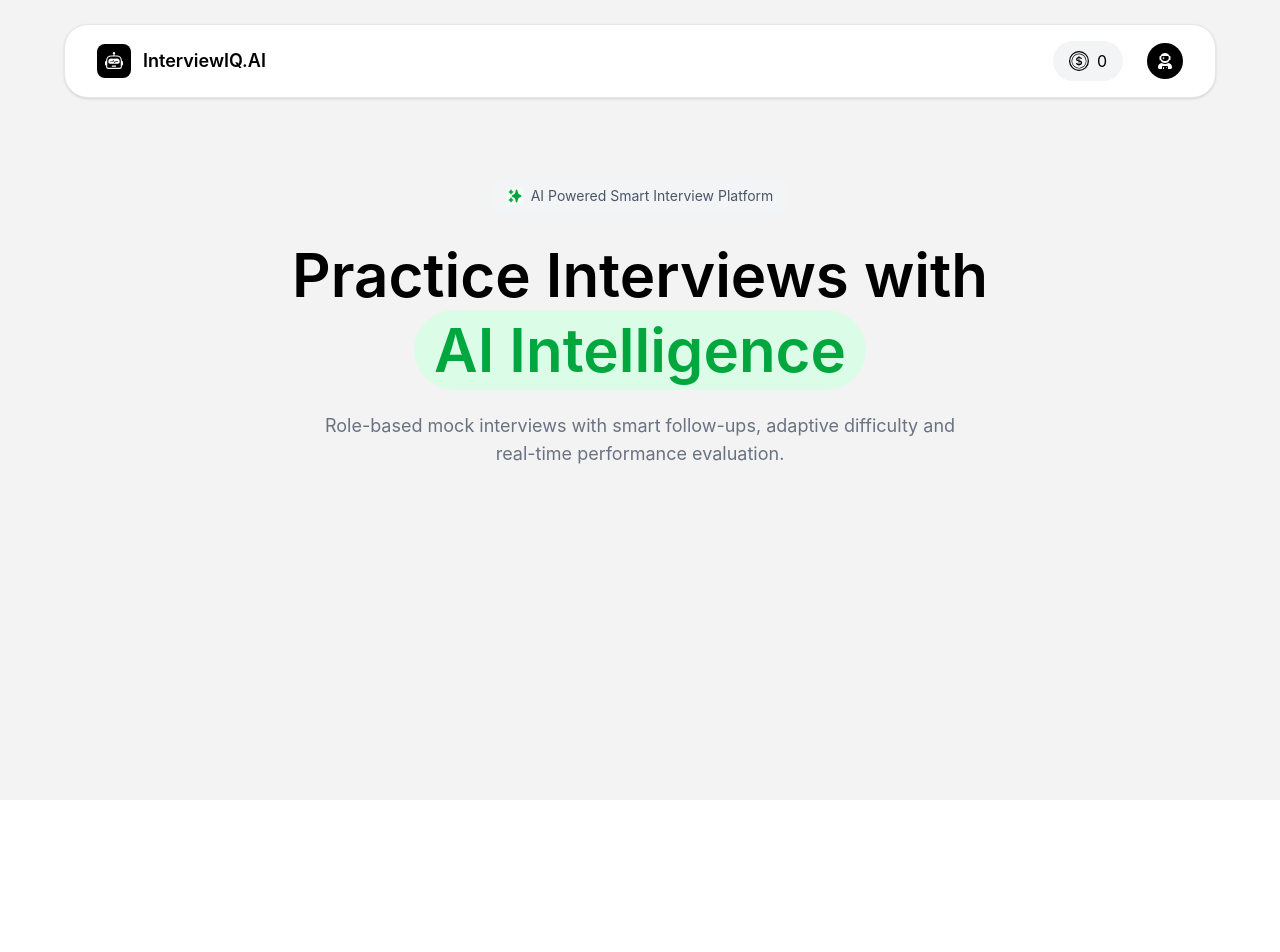
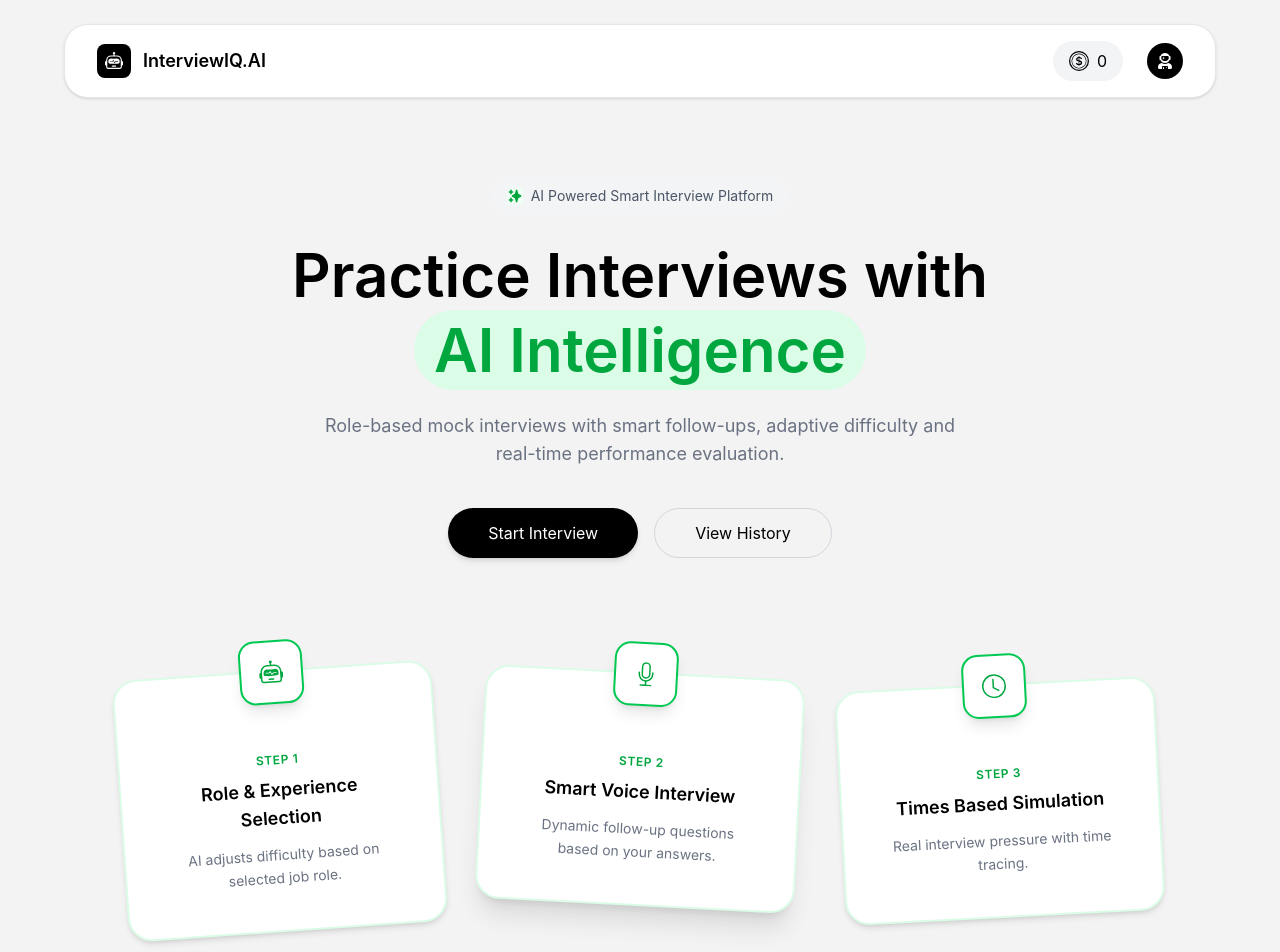
Before and after one commit to manishkumar179/Ai_InterView_Agent, a React (Vite) app in the folder InterviewIQ/client/: page / in a window 1280 px wide. Shown: the top 952 px of the page. Before the commit the page ends 800 px from the top, so only its background shows below. Built offline with nearby package versions, Linux system fonts and the light colour scheme; no server answers.

Commit message:
Designed Home page more

```diff
--- a/InterviewIQ/client/src/pages/Home.jsx
+++ b/InterviewIQ/client/src/pages/Home.jsx
@@ -1,4 +1,4 @@
-import React from "react";
+import React, { useState } from "react";
 import Navbar from "../components/Navbar";
 import { useSelector } from "react-redux";
 import { motion } from "motion/react";
@@ -11,9 +11,22 @@ import {
 } from "react-icons/bs";
 
 import { HiSparkles } from "react-icons/hi";
+import { useNavigate } from "react-router-dom";
+import AuthModel from "../components/AuthModel";
+import evalImg from "../assets/ai-ans.png";
+import hrImg from "../assets/HR.png";
+import techImg from "../assets/tech.png";
+import creditImg from "../assets/credit.png";
+import confidenceImg from "../assets/confi.png";
+import resumeImg from "../assets/resume.png";
+import pdfImg from "../assets/pdf.png";
+import analyticsImg from "../assets/history.png";
 
 const Home = () => {
+  const navigate = useNavigate();
   const { userData } = useSelector((state) => state.user);
+  const [showAuth, setShowAuth] = useState(false);
+
   return (
     <div className="min-h-screen bg-[#f3f3f3] flex flex-col">
       <Navbar />
@@ -28,32 +41,139 @@ const Home = () => {
             AI Powered Smart Interview Platform
           </div>
         </div>
-        <div className=" text-center mb-28 " >
+
+        <div className=" text-center mb-28 ">
           <motion.h1
-            initial={{opacity:0 , y:30}}
-            animate={{opacity:1 , y:0}}
-            transition={{duration:0.6}}
-            className=" text-4xl md:text-6xl font-semibold leading-tight max-w-4xl mx-auto " >
+            initial={{ opacity: 0, y: 30 }}
+            animate={{ opacity: 1, y: 0 }}
+            transition={{ duration: 0.6 }}
+            className=" text-4xl md:text-6xl font-semibold leading-tight max-w-4xl mx-auto "
+          >
             Practice Interviews with
-
             <span className=" relative inline-block ">
-                <span className=" bg-green-100 text-green-600 px-5 py-1 rounded-full " >
+              <span className=" bg-green-100 text-green-600 px-5 py-1 rounded-full ">
                 AI Intelligence
               </span>
             </span>
           </motion.h1>
 
           <motion.p
-            initial={{opacity:0}}
-            animate={{opacity:1}}
-            transition={{duration:0.8}}
-            className=" text-gray-500 mt-6 max-w-2xl mx-auto text-lg ">
-              Role-based mock interviews with smart follow-ups,
-              adaptive difficulty and real-time performance
-              evaluation.
+            initial={{ opacity: 0 }}
+            animate={{ opacity: 1 }}
+            transition={{ duration: 0.8 }}
+            className=" text-gray-500 mt-6 max-w-2xl mx-auto text-lg "
+          >
+            Role-based mock interviews with smart follow-ups, adaptive
+            difficulty and real-time performance evaluation.
           </motion.p>
+
+          <div className=" flex flex-wrap justify-center gap-4 mt-10 ">
+            <motion.button
+              onClick={() => {
+                if (!userData) {
+                  setShowAuth(true);
+                  return;
+                }
+                navigate("/interview");
+              }}
+              whileHover={{ opacity: 0.9, scale: 1.03 }}
+              whileTap={{ opacity: 1, scale: 0.98 }}
+              className="bg-black text-white px-10 py-3 rounded-full hover:opacity-90 transition shadow-md  "
+            >
+              Start Interview
+            </motion.button>
+
+            <motion.button
+              onClick={() => {
+                if (!userData) {
+                  setShowAuth(true);
+                  return;
+                }
+                navigate("/history");
+              }}
+              whileHover={{ opacity: 0.9, scale: 1.03 }}
+              whileTap={{ opacity: 1, scale: 0.98 }}
+              className="border border-gray-300 px-10 py-3 rounded-full hover:bg-gray-100 transition "
+            >
+              View History
+            </motion.button>
           </div>
         </div>
+
+        <div className="flex flex-col md:flex-row justify-center items-center gap-10 mb-28 ">
+          {[
+            {
+              icon: <BsRobot size={24} />,
+              step: "STEP 1",
+              title: "Role & Experience Selection",
+              desc: "AI adjusts difficulty based on selected job role.",
+            },
+            {
+              icon: <BsMic size={24} />,
+              step: "STEP 2",
+              title: "Smart Voice Interview",
+              desc: "Dynamic follow-up questions based on your answers.",
+            },
+            {
+              icon: <BsClock size={24} />,
+              step: "STEP 3",
+              title: "Times Based Simulation",
+              desc: "Real interview pressure with time tracing.",
+            },
+          ].map((item, index) => (
+            <motion.div
+              key={index}
+              initial={{ opacity: 0, y: 60 }}
+              whileInView={{ opacity: 1, y: 0 }}
+              transition={{ duration: 0.6 + index * 0.2 }}
+              whileHover={{ rotate: 0, scale: 1.06 }}
+              className={`
+              relative bg-white rounded-3xl border-2 border-green-100
+               hover:border-green-500 p-10 w-80 max-w-[90%]
+               shadow-md hover:shadow-2xl
+               transition-all duration-300
+               ${index === 0 ? "rotate-[-4deg]" : ""}
+               ${index === 1 ? "rotate-[3deg] md:-mt-6 shadow-xl" : ""}
+               ${index == 2 ? " rotate-[-3deg] " : ""}
+              `}
+            >
+              <div
+                className=" absolute -top-8 left-1/2 -translate-x-1/2 bg-white
+              border-2 border-green-500 text-green-600 w-16 h-16 rounded-2xl flex
+              items-center justify-center shadow-lg"
+              >
+                {item.icon}
+              </div>
+
+              <div className=" pt-10 text-center ">
+                <div className=" text-xs text-green-600  font-semibold mb-2 tracking-wider ">
+                  {item.step}
+                </div>
+                <h3 className=" font-semibold mb-3 text-lg ">{item.title}</h3>
+                <p className=" text-sm text-gray-500 leading-relaxed ">
+                  {" "}
+                  {item.desc}{" "}
+                </p>
+              </div>
+            </motion.div>
+          ))}
+        </div>
+
+        <div className="mb-32">
+          <motion.h2
+            initial={{ opacity: 0, y: 20 }}
+            whileInView={{ opacity: 1, y: 0 }}
+            transition={{ duration: 0.6 }}
+            className="text-4xl font-semibold text-center mb-16"
+          >
+            Advanced AI <span className=" text-green-600">Capabilities</span>
+          </motion.h2>
+
+          <div className="grid md:grid-cols-2 gap-10">{[]}</div>
+        </div>
+      </div>
+
+      {showAuth && <AuthModel onClose={() => setShowAuth(false)} />}
     </div>
   );
 };
```
Lines whose indentation alone changed are shown as unchanged.
